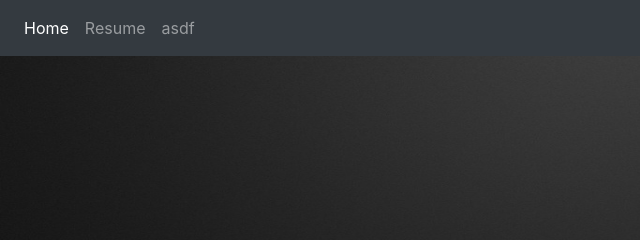
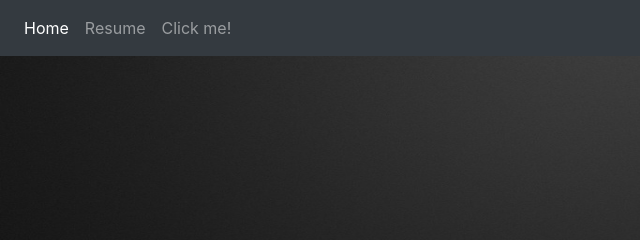
Before and after one commit to li-william/li-william.github.io, a plain HTML site: page index.html in a window 1280 px wide. Shown: the top 240 px of the page, 0-640 px from the left. Drawn offline with nearby package versions, Linux system fonts and the light colour scheme; a script that the page names is missing.

Commit message:
clickbait

```diff
--- a/index.html
+++ b/index.html
@@ -34,7 +34,7 @@
               <a class="nav-link" href="WilliamLi_Resume.pdf" target="_blank">Resume</a>
             </li>
             <li class="nav-item">
-              <a class="nav-link" href="asdf.html">asdf</a>
+              <a class="nav-link" href="asdf.html">Click me!</a>
             </li>
           </ul>
         </div>
```
